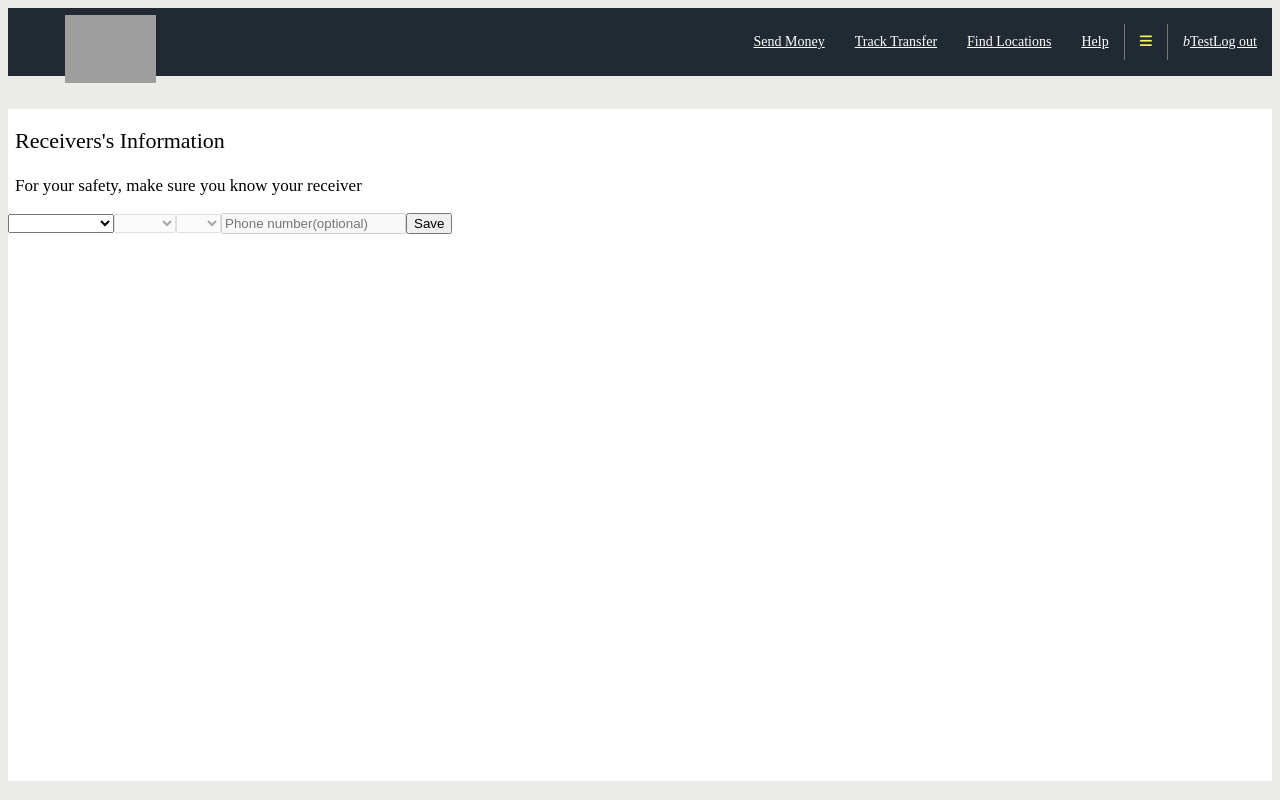
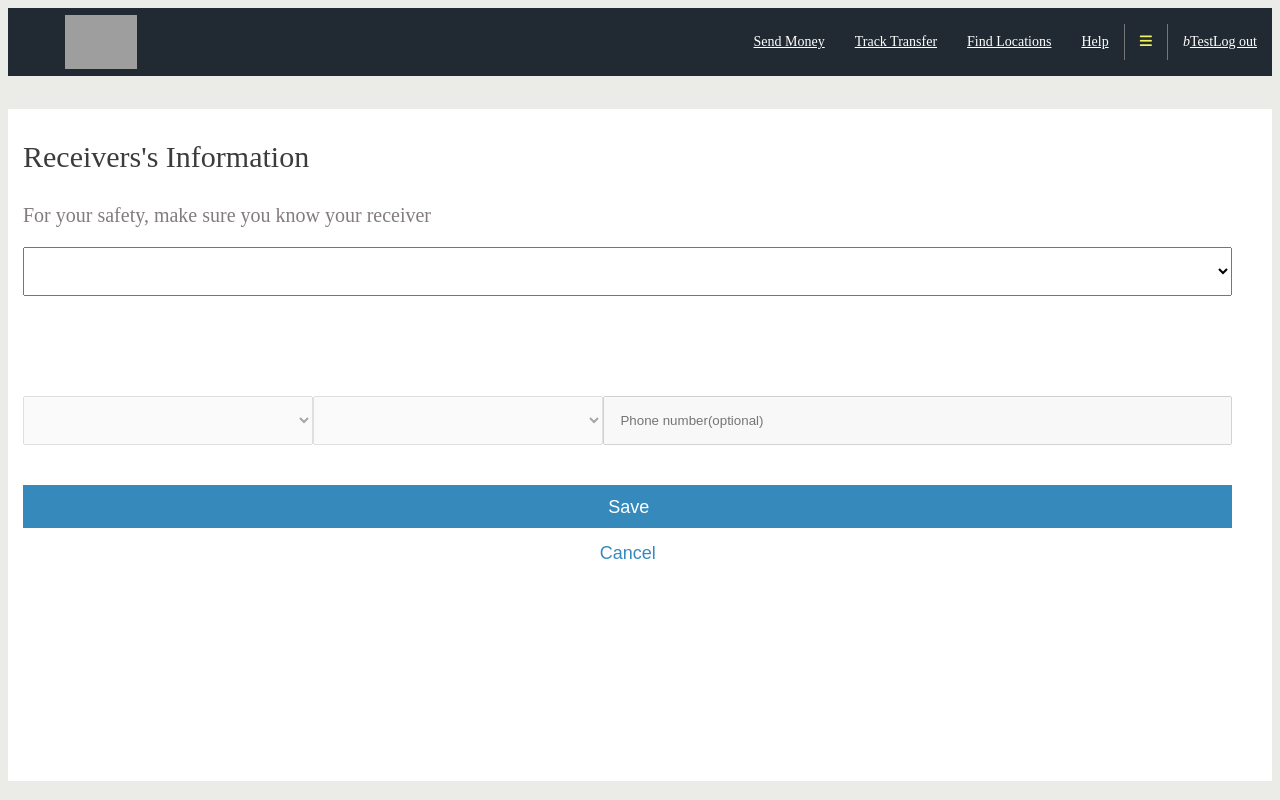
Before and after one commit to ankitkumar0111/angular-project, an Angular app: page /add in a window 1280 px wide. Built offline with nearby package versions, Linux system fonts and the light colour scheme; data requests are answered from the project's data file; sample sign-in values are in the browser's storage; grey boxes are pictures that could not be loaded.

Commit message:
css of add-receiver updated

```diff
--- a/db.json
+++ b/db.json
@@ -37,25 +37,22 @@
   ],
   "receivers": [
     {
-      "country": "Other Country",
-      "firstName": "Ankit",
-      "lastName": "Singh",
+      "country": "USA",
+      "type": "mobile",
+      "countryCode": "+12",
+      "phoneNumber": "1234567890",
+      "firstName": "Ashok",
+      "lastName": "Kumar",
       "id": 1
     },
     {
       "country": "Other Country",
-      "firstName": "Ankit",
-      "lastName": "Singh",
-      "id": 2
-    },
-    {
-      "country": "USA",
       "type": "mobile",
       "countryCode": "+91",
-      "phoneNumber": "7579312081",
-      "firstName": "Ankit",
-      "lastName": "Singh",
-      "id": 3
+      "phoneNumber": "6321762778",
+      "firstName": "Sagar",
+      "lastName": "Jha",
+      "id": 2
     }
   ]
 }
--- a/src/app/add-receiver/add-receiver.component.css
+++ b/src/app/add-receiver/add-receiver.component.css
@@ -3,15 +3,84 @@
     margin-top: 33px;
     width: 100%;
     height: 84vh;
+    padding: 1px 15px;
 }
 
 .p-1{
-    font-size: 22px;
-    padding-top: 19px;
-    padding-left: 7px;
+    color: #3e3b3b;
+    font-weight: 500;
+    font-size: 30px;
+    /* padding-top: 19px;
+    padding-left: 7px; */
 }
 
 .p-2{
-    font-size: 17px;
-    padding-left: 7px;
+    color: #837c7c;
+    font-weight: 500;
+    font-size: 20px;
+    /* padding-left: 7px; */
 }
+
+.form{
+    width: 90%;
+}
+
+#country{
+    width: 98%;
+    padding: 15px;
+}
+
+.contact{
+    width: 98%;
+    margin-top: 50px;
+}
+
+#type,#countryCode{
+width: 24%;
+padding: 15px;
+}
+
+#phoneNumber{
+    width: 52%;
+    padding: 15px;
+}
+
+.names-1{
+    display: flex;
+    justify-content: space-between;
+    width: 98%;
+    margin-top: 50px;
+}
+
+.names-1 input{
+    width: 47%;
+    padding: 15px;
+}
+
+#middleName{
+    margin-top: 50px;
+    width: 46%;
+    padding: 15px;
+}
+
+.submit{
+    color: white;
+    width: 98%;
+    padding: 10px;
+    margin-top: 40px;
+    background-color: #368abb;
+    border-color: #368abb;
+    font-size: 18px;
+    border-right: none;
+    border-bottom: none;
+}
+
+.cancel{
+    background-color: white;
+    width: 98%;
+    padding: 10px;
+    margin-top: 5px;
+    color: #368abb;
+    font-size: 18px;
+   border: none;
+}
--- a/src/app/add-receiver/add-receiver.component.html
+++ b/src/app/add-receiver/add-receiver.component.html
@@ -1,4 +1,4 @@
-<!-- add-receiver.component.html -->
+
 <div class="container">
   <p class="p-1">Receivers's Information</p>
   <p class="p-2">For your safety, make sure you know your receiver</p>
@@ -11,18 +11,22 @@
     <option *ngFor="let country of countries" [value]="country.name">{{ country.name }}</option>
   </select>
 
-
+<div class="names-1">
   <!-- <label for="firstName">First Name</label> -->
   <input formControlName="firstName" id="firstName" placeholder="Receiver's first name"  *ngIf="receiverForm.get('firstName').enabled">
+
+   <!-- <label for="lastName" *ngIf="receiverForm.get('lastName').enabled">Last Name</label> -->
+   <input formControlName="lastName" id="lastName" placeholder="Receiver's last name"  *ngIf="receiverForm.get('lastName').enabled">
+
+  </div>
 
   <!-- <label for="middleName" *ngIf="receiverForm.get('middleName').enabled">Middle Name</label> -->
   <input formControlName="middleName" id="middleName" placeholder="Receiver's middle name(optional)"  *ngIf="receiverForm.get('middleName').enabled">
 
-  <!-- <label for="lastName" *ngIf="receiverForm.get('lastName').enabled">Last Name</label> -->
-  <input formControlName="lastName" id="lastName" placeholder="Receiver's last name"  *ngIf="receiverForm.get('lastName').enabled">
 
 
 
+ <div class="contact">
   <!-- <label for="type">Type</label> -->
   <select formControlName="type" id="type">
     <option value="mobile">Mobile</option>
@@ -35,13 +39,14 @@
     <option value="+91">+91</option>
     <option value="+12">+12</option>
     <option value="+22">+22</option>
-    <!-- Add more options as needed -->
   </select>
 
 
   <!-- <label for="phoneNumber">Phone Number</label> -->
   <input formControlName="phoneNumber" id="phoneNumber" placeholder="Phone number(optional)" >
+</div>
 
-  <button type="submit">Save</button>
+  <button type="submit" class="submit">Save</button>
+  <button (click)="navigateToMyReceiver()" class="cancel">Cancel</button>
 </form>
 </div>
--- a/src/app/add-receiver/add-receiver.component.ts
+++ b/src/app/add-receiver/add-receiver.component.ts
@@ -38,27 +38,27 @@ export class AddReceiverComponent implements OnInit {
     this.receiverForm.get('lastName').disable();
   }
 
-  // Method to handle form submission
+
   onSubmit() {
     const receiverData = this.receiverForm.value;
     this.receiverService.postReceiver(receiverData).subscribe(response => {
-      // Handle response if needed
+
     });
-    // this.router.navigate(["/myreceiver"])
+    this.router.navigate(["/myreceiver"])
   }
 
-  // Method to handle changes in selected country
+
   onCountryChange() {
     const selectedCountry = this.receiverForm.get('country').value;
     const countryDetails = this.countries.find(country => country.name === selectedCountry);
 
-    // Enable/disable form controls based on selected country
+
     const controlsToEnable = countryDetails.fields;
     controlsToEnable.forEach(control => {
       this.receiverForm.get(control).enable();
     });
 
-    // Disable remaining form controls
+
     const controlsToDisable = ['type', 'countryCode', 'phoneNumber', 'firstName', 'middleName', 'lastName'];
     controlsToDisable.forEach(control => {
       if (!controlsToEnable.includes(control)) {
@@ -67,4 +67,8 @@ export class AddReceiverComponent implements OnInit {
     });
   }
 
+  navigateToMyReceiver(){
+    this.router.navigate(['/myreceiver']);
+  }
+
 }
--- a/src/app/my-receiver/my-receiver.component.css
+++ b/src/app/my-receiver/my-receiver.component.css
@@ -1,20 +1,26 @@
 .container{
+    width: 90%;
     display: flex;
     flex-direction: column;
     justify-content: center;
     align-items: center;
+    margin: auto;
 }
 
 p{
-    text-align: start;
+    /* text-align: start; */
     color: #3e3b3b;
     font-size: 30px;
-    margin-left: -26.6rem;
+    width: 60%;
+    text-align: left;
+    font-weight: bold;
+    margin-bottom: -5px;
+    /* margin-left: -26.6rem; */
 }
 
 ul{
-    width: 52%;
-    margin-top: -3rem;
+    width: 60%;
+    padding: 0;
 }
 
 li{
@@ -36,19 +42,20 @@ li p{
     display: flex;
     align-items: center;
     justify-content: space-between;
-    width: 57px;
+    width: 100px;
     margin-right: 20px;
 }
 
 .add-button{
     background-color: #368abb;
     position: relative;
-    width: 52%;
-    left: 21px;
+    width: 60%;
+    font-size: 20px;
+    /* left: 21px; */
     color: white;
     border-color: #368abb;
-    padding: 10px;
-    margin-top: 11px;
+    padding: 14px;
+    margin-top: 20px;
     border-bottom: none;
     border-right: none;
 }
--- a/src/styles.css
+++ b/src/styles.css
@@ -1,4 +1,8 @@
 /* You can add global styles to this file, and also import other style files */
+*{
+    box-sizing: border-box;
+}
+
 body{
     background-color:  #EBECE7;
 }
```
